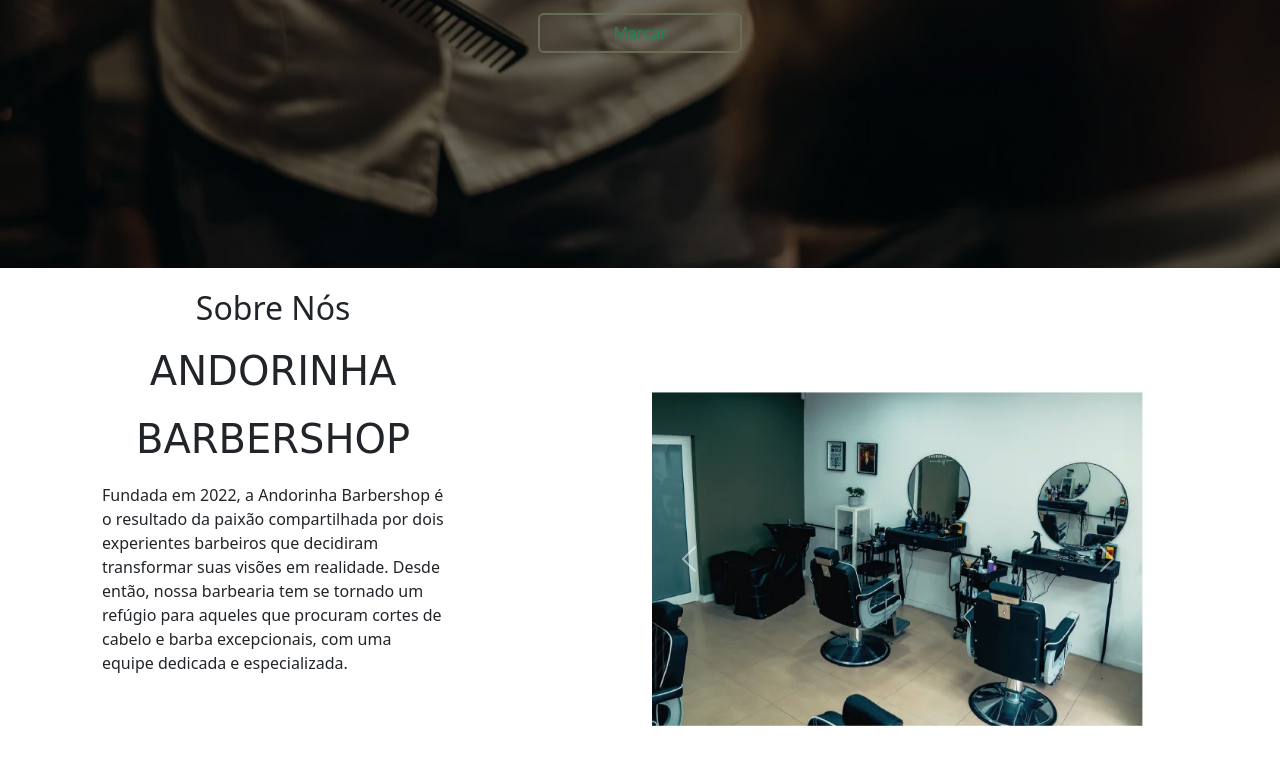
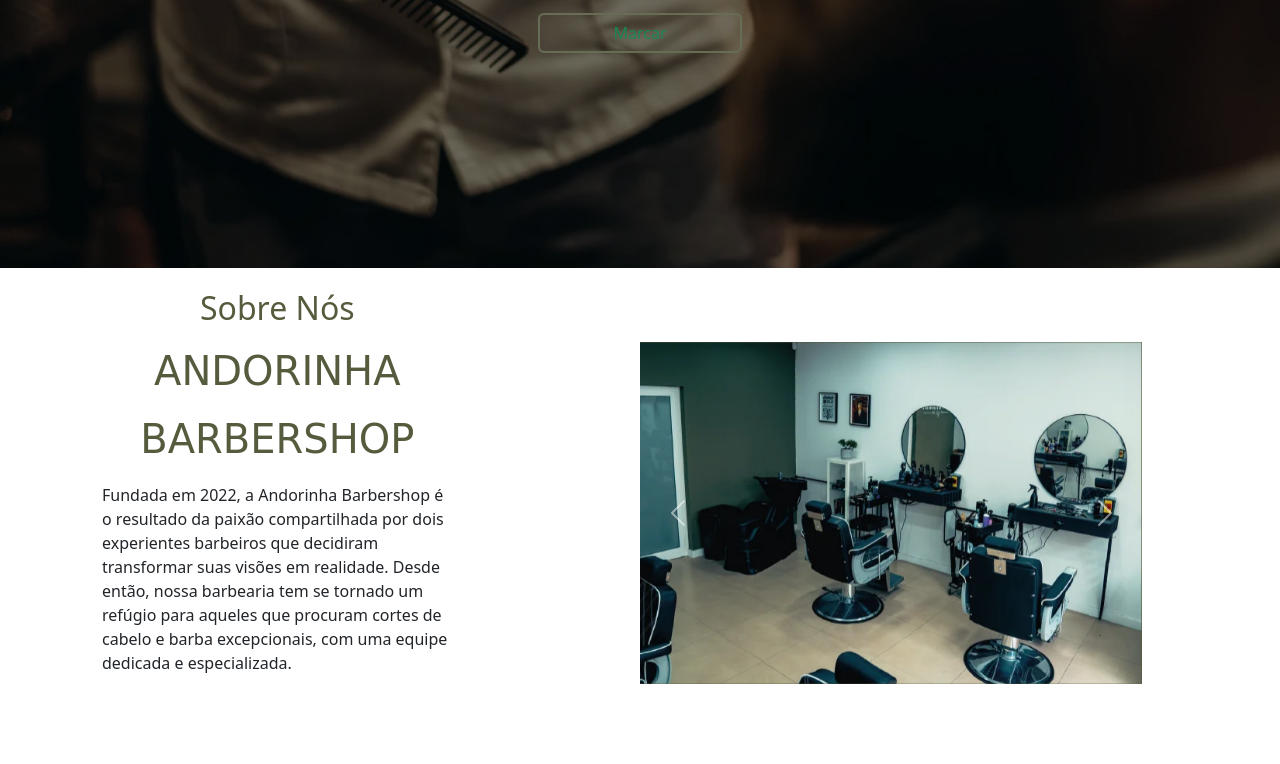
Before and after one commit to DinisAzPereira/htmlArnaldoOtimoTrabalho, a website: page index.html in a window 1280 px wide. Shown: the part 532-1296 px from the top of the page. Drawn offline with nearby package versions, Linux system fonts and the light colour scheme; a web font is replaced by a local one.

Commit message:
nova atualização

```diff
--- a/index.html
+++ b/index.html
@@ -54,13 +54,13 @@
 
 
     <section class="container py-4">
-  <div class="row">
+
     <div class="col-md-6">
       <!-- Sobre Nós -->
       <div class="about-us">
-        <h2>Sobre Nós</h2>
-        <h1> ANDORINHA</h1>
-        <h1>BARBERSHOP</h1>
+        <h2 class="h2SobreNos">Sobre Nós</h2>
+        <h1 class="h1Andorinha"> ANDORINHA</h1>
+        <h1 class="h1Andorinha" >BARBERSHOP</h1>
         <p>Fundada em 2022, a Andorinha Barbershop é o resultado da paixão compartilhada por dois experientes barbeiros que decidiram transformar suas visões em realidade. Desde então, nossa barbearia tem se tornado um refúgio para aqueles que procuram cortes de cabelo e barba excepcionais, com uma equipe dedicada e especializada.</p>
       </div>
     </div>
@@ -85,10 +85,11 @@
         <button class="carousel-control-next" type="button" data-bs-target="#carouselExampleControlsNoTouching" data-bs-slide="next">
           <span class="carousel-control-next-icon" aria-hidden="true"></span>
           <span class="visually-hidden">Next</span>
+
         </button>
       </div>
     </div>
-  </div>
+
 </section>
 
 
--- a/style.css
+++ b/style.css
@@ -13,6 +13,16 @@ body, html {
   display: flex;
   align-items: center;
   justify-content: center;
+}
+.h2SobreNos{
+color: #555c3d;
+
+}
+
+.h1Andorinha{
+  color: #555c3d;
+
+
 }
 
 /* Estilos para a seção "Sobre Nós" e o carousel */
@@ -88,17 +98,15 @@ h1 {
 
 #carouselExampleControlsNoTouching {
   width: 90%;
-  margin-top: 100px;
+  background-color: #555c3d;
+  margin-top: 50px;
 }
 
 /* Ajuste do tamanho das imagens dentro do carousel */
 #carouselExampleIndicators img {
   width: 100%; /* Cobrindo 100% da largura do carousel */
 
-
-
 }
-
 
 
 .about-us h1{
```
